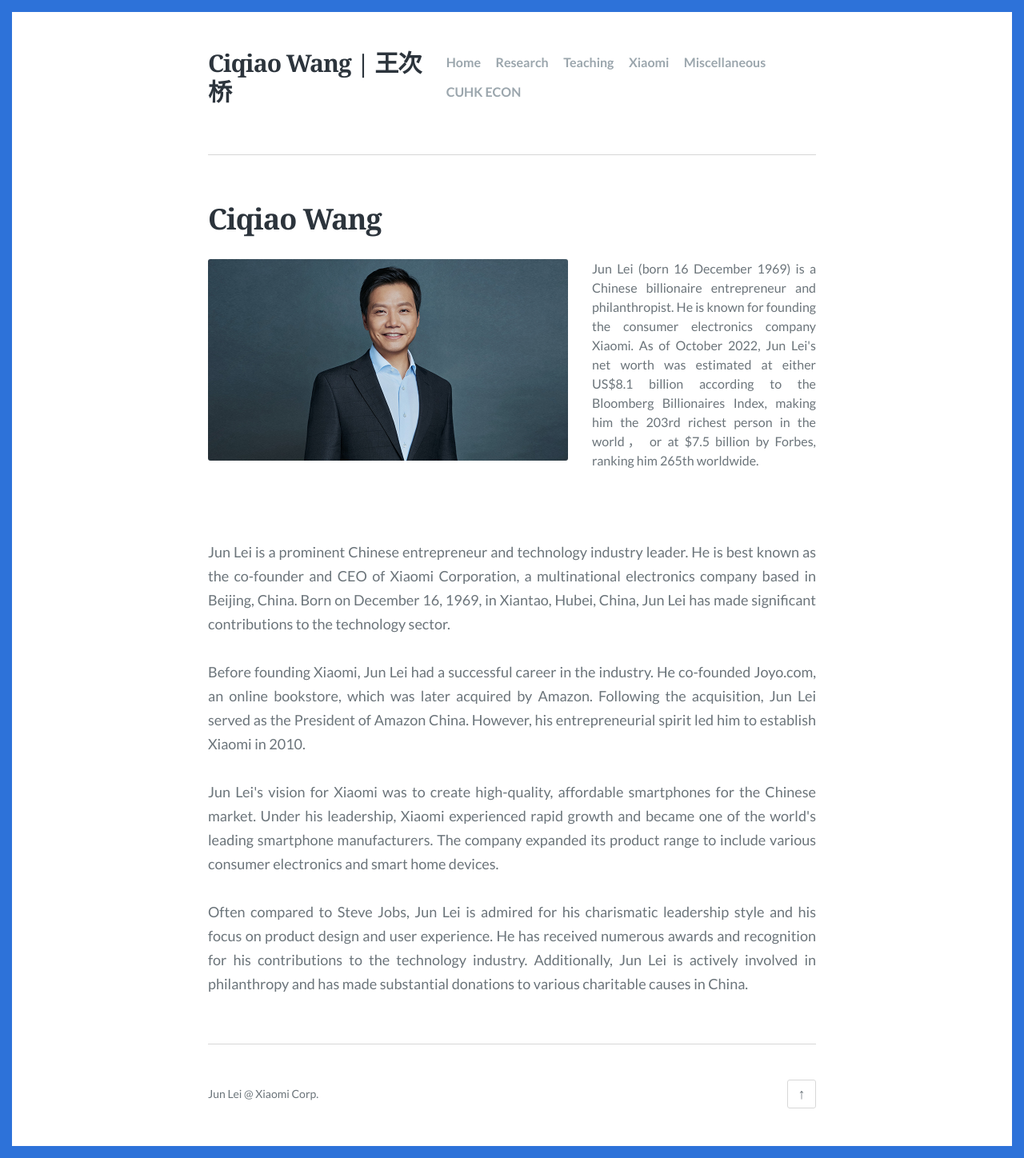
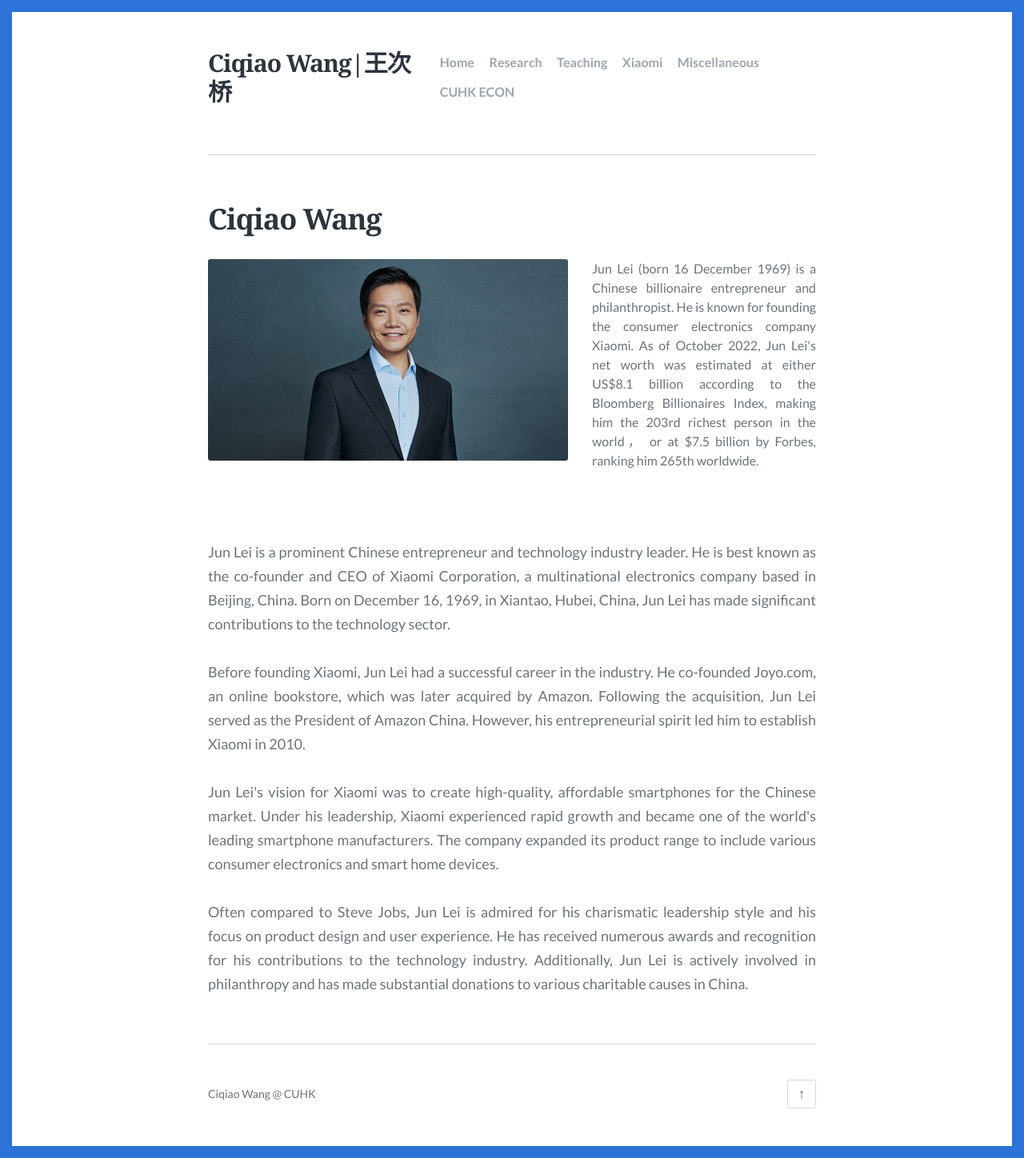
Before and after one commit to ciqiaowang/ciqiaowang.github.io, a Jekyll site: the page built from index.html, in a window 1280 px wide. Shown: the whole page at 80% size. Built offline with Jekyll 4.4.1, drawn with Linux system fonts in a browser that asks for light colours; the list of posts is cut into pages by our own code.

Commit message:
Update _config.yml

```diff
--- a/_config.yml
+++ b/_config.yml
@@ -9,7 +9,7 @@
 lang: en-US
 
 # Site title
-title: "Ciqiao Wang | 王次桥"
+title: "Ciqiao Wang|王次桥"
 
 # A description of your site for meta tag, search engine results.
 description: "Ciqiao Wang is a Ph.D. candicate in Economics at CUHK"
@@ -49,7 +49,7 @@
 
 # Site footer
 footer:
-  content: "Jun Lei @ Xiaomi Corp."
+  content: "Ciqiao Wang @ CUHK"
   has_social: false
 
 # Plugins
```
